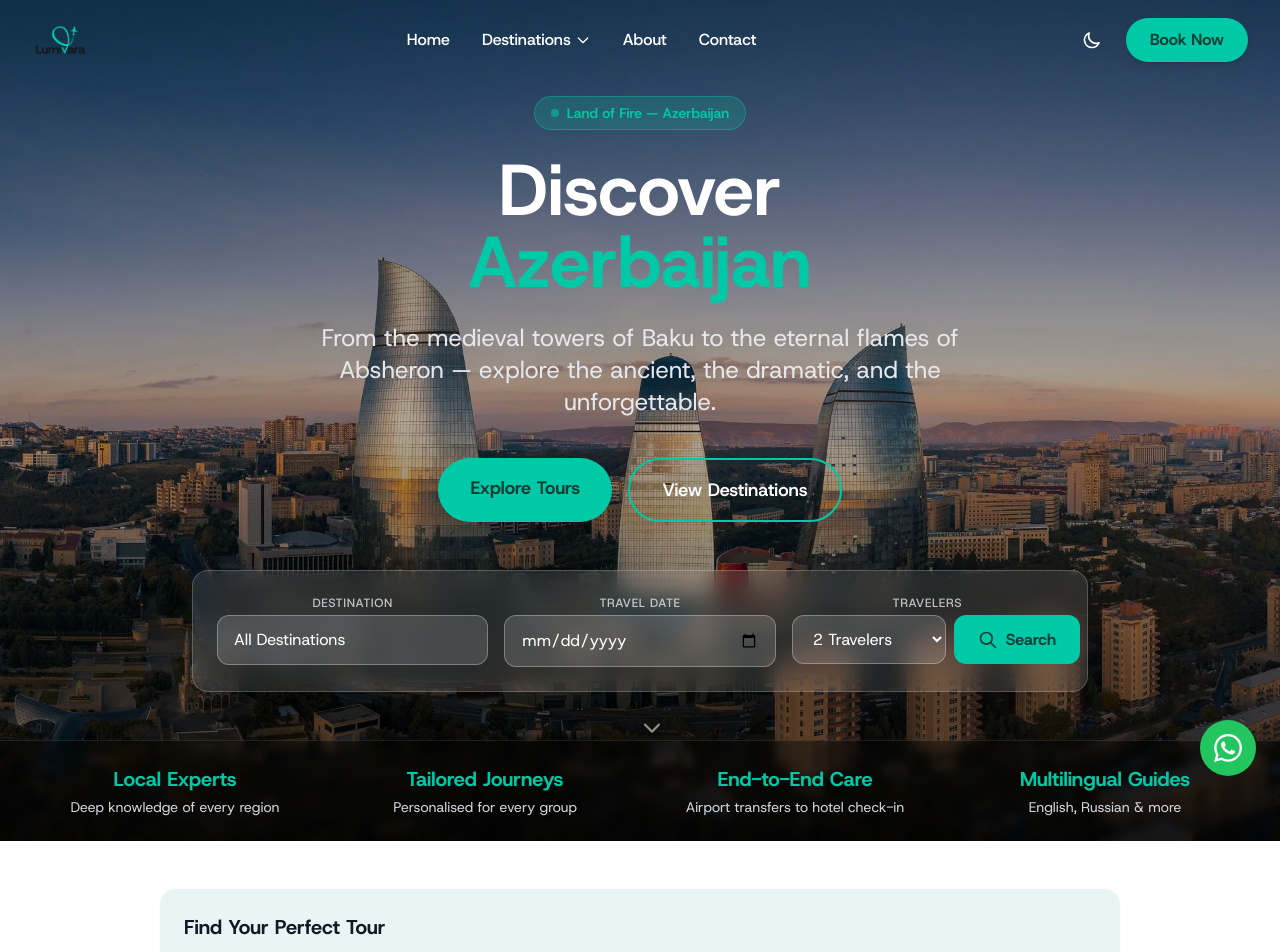
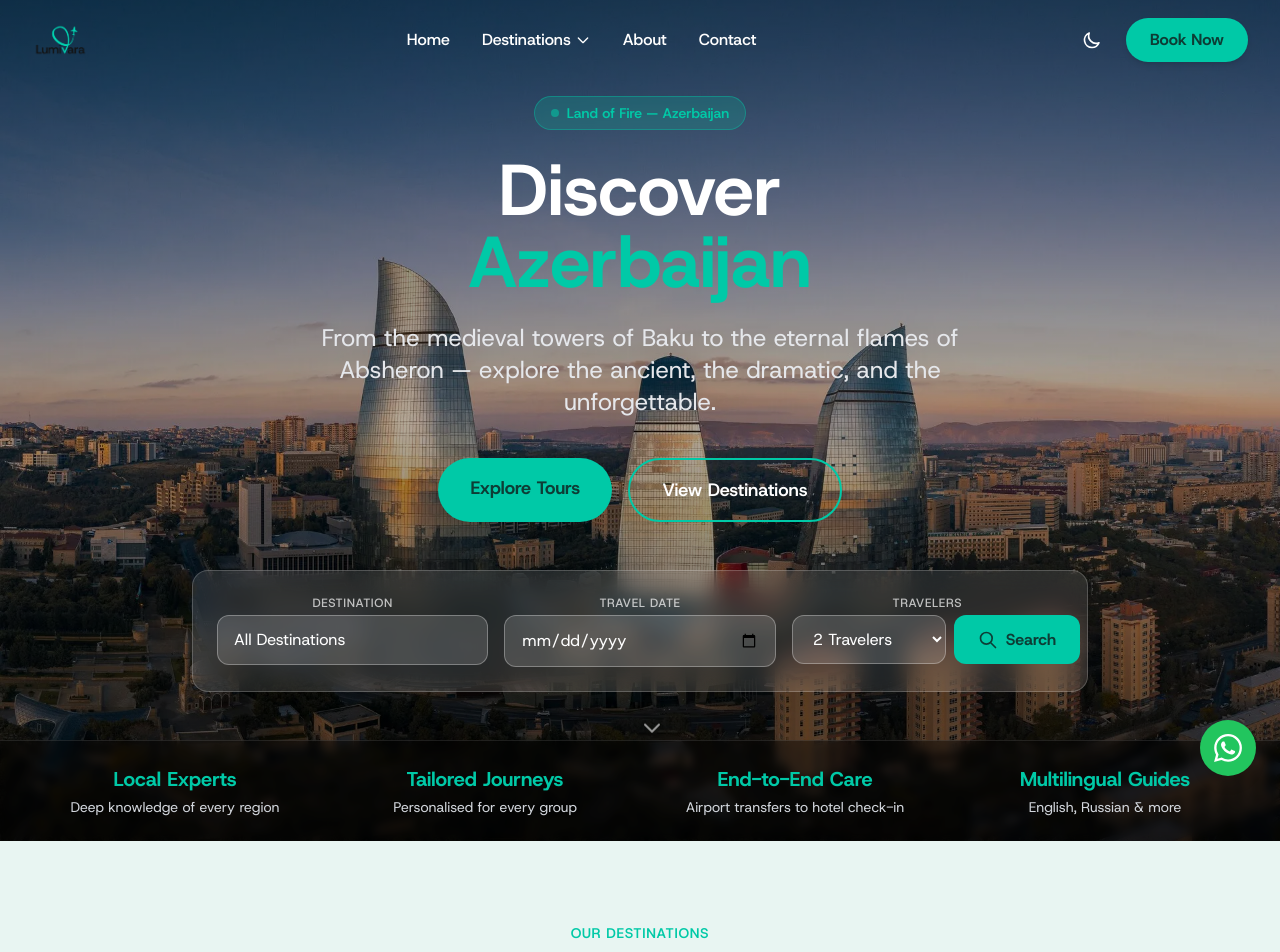
Before and after one commit to khalismammadli3-creator/incoming, a Next.js app: page / in a window 1280 px wide. Shown: the top 952 px of the page. Built offline with nearby package versions, Linux system fonts and the light colour scheme.

Commit message:
duplicate search bar removed

```diff
--- a/app/page.tsx
+++ b/app/page.tsx
@@ -1,5 +1,4 @@
 import HeroSection from '@/components/HeroSection'
-import SearchSection from '@/components/SearchSection'
 import FeaturedToursSection from '@/components/FeaturedToursSection'
 import WhyAzerbaijanSection from '@/components/WhyAzerbaijanSection'
 import TestimonialsSection from '@/components/TestimonialsSection'
@@ -10,7 +9,6 @@ export default function HomePage() {
   return (
     <>
       <HeroSection />
-      <SearchSection />
       <FeaturedToursSection />
       <WhyAzerbaijanSection />
       <TestimonialsSection />
```
